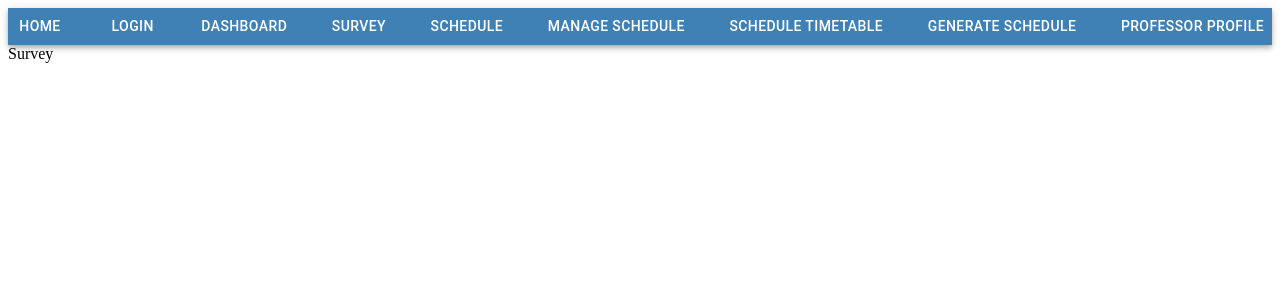
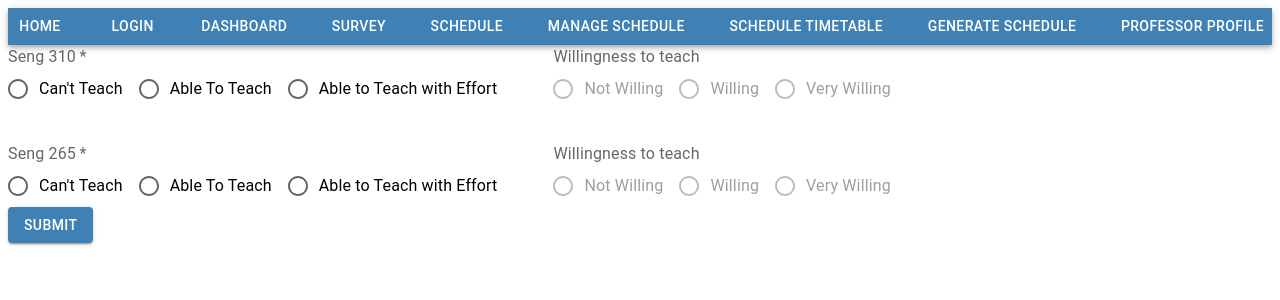
Before and after one commit to SENG499-Company-4/Frontend, a React (Create React App) app in the folder app/: page /survey in a window 1280 px wide. Shown: the top 300 px of the page. Built offline with nearby package versions, Linux system fonts and the light colour scheme; the HTML template or start-up script is replaced by a standard one.

Commit message:
basic class question component

```diff
--- /dev/null
+++ b/app/src/components/organisms/SurveyClassQuestion.tsx
@@ -0,0 +1,92 @@
+import React, { useState } from 'react';
+import Radio from '@mui/material/Radio';
+import RadioGroup from '@mui/material/RadioGroup';
+import FormControlLabel from '@mui/material/FormControlLabel';
+import FormControl from '@mui/material/FormControl';
+import FormLabel from '@mui/material/FormLabel';
+import Stack from '@mui/material/Stack';
+
+function SurveyClassQuestion(props: { name: string }) {
+  const [disabled, setDisabled] = useState(true);
+  const [checked, setChecked] = useState({ willing: false, notWilling: false, veryWilling: false });
+
+  const handleEnable = (event: React.SyntheticEvent<Element, Event>) => {
+    setDisabled(!(event.target as HTMLInputElement).checked);
+    console.log(checked);
+  };
+
+  const handleDisable = (event: React.SyntheticEvent<Element, Event>) => {
+    setDisabled((event.target as HTMLInputElement).checked);
+
+    setChecked(() => {
+      return {
+        willing: false,
+        notWilling: false,
+        veryWilling: false
+      };
+    });
+  };
+
+  const changeRadio = (e: React.SyntheticEvent<Element, Event>) => {
+    setChecked(() => {
+      return {
+        willing: false,
+        notWilling: false,
+        veryWilling: false,
+        [(e.target as HTMLInputElement).value]: true
+      };
+    });
+  };
+
+  return (
+    <Stack direction="row" spacing={5}>
+      <FormControl>
+        <FormLabel required id="CanTeach">
+          {props.name}
+        </FormLabel>
+        <RadioGroup row aria-labelledby="CanTeach" name="row-radio-buttons-group">
+          <FormControlLabel onChange={handleDisable} value="cannot" control={<Radio />} label="Can't Teach" />
+          <FormControlLabel onChange={handleEnable} value="can" control={<Radio />} label="Able To Teach" />
+          <FormControlLabel
+            onChange={handleEnable}
+            value="effort"
+            control={<Radio />}
+            label="Able to Teach with Effort"
+          />
+        </RadioGroup>
+      </FormControl>
+
+      <FormControl>
+        <FormLabel id="WantToTeach">Willingness to teach</FormLabel>
+        <RadioGroup row aria-labelledby="WantToTeach" name="row-radio-buttons-group">
+          <FormControlLabel
+            onChange={changeRadio}
+            checked={checked.notWilling}
+            disabled={disabled}
+            value="notWilling"
+            control={<Radio />}
+            label="Not Willing"
+          />
+          <FormControlLabel
+            onChange={changeRadio}
+            checked={checked.willing}
+            disabled={disabled}
+            value="willing"
+            control={<Radio />}
+            label="Willing"
+          />
+          <FormControlLabel
+            onChange={changeRadio}
+            checked={checked.veryWilling}
+            disabled={disabled}
+            value="veryWilling"
+            control={<Radio />}
+            label="Very Willing"
+          />
+        </RadioGroup>
+      </FormControl>
+    </Stack>
+  );
+}
+
+export default SurveyClassQuestion;
--- a/app/src/components/pages/Survey.tsx
+++ b/app/src/components/pages/Survey.tsx
@@ -1,7 +1,28 @@
 import React from 'react';
+import Stack from '@mui/material/Stack';
+import SurveyClassQuestion from 'components/organisms/SurveyClassQuestion';
+import Button from '@mui/material/Button';
 
 function Survey() {
-  return <div>Survey</div>;
+  const handleSubmit = (event: React.FormEvent<HTMLFormElement>) => {
+    event.preventDefault();
+    console.log(event);
+  };
+
+  return (
+    <div>
+      <form onSubmit={handleSubmit}>
+        <Stack spacing={4}>
+          <SurveyClassQuestion name="Seng 310" />
+          <SurveyClassQuestion name="Seng 265" />
+        </Stack>
+
+        <Button variant="contained" color="primary" type="submit">
+          Submit
+        </Button>
+      </form>
+    </div>
+  );
 }
 
 export default Survey;
```
